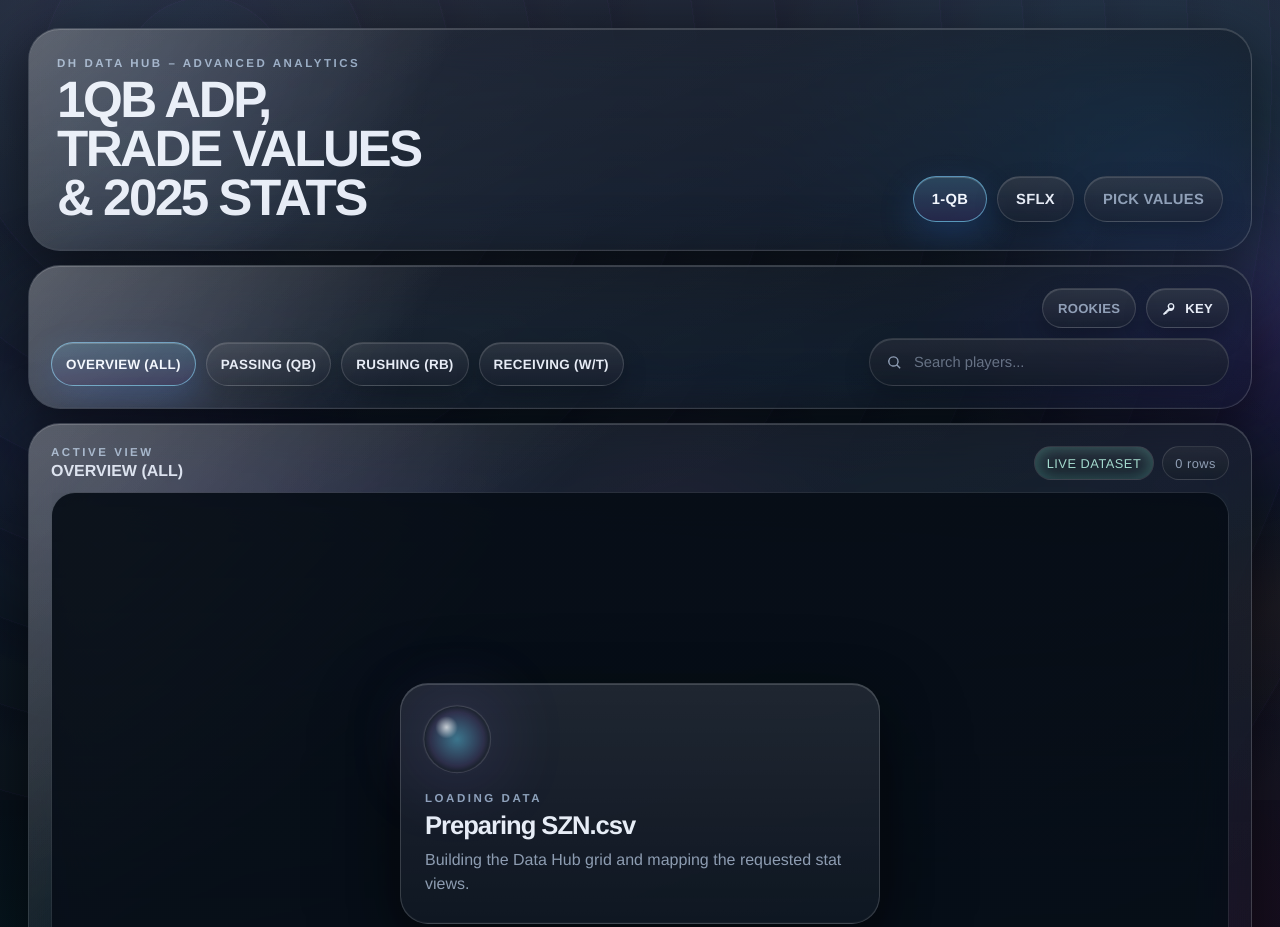
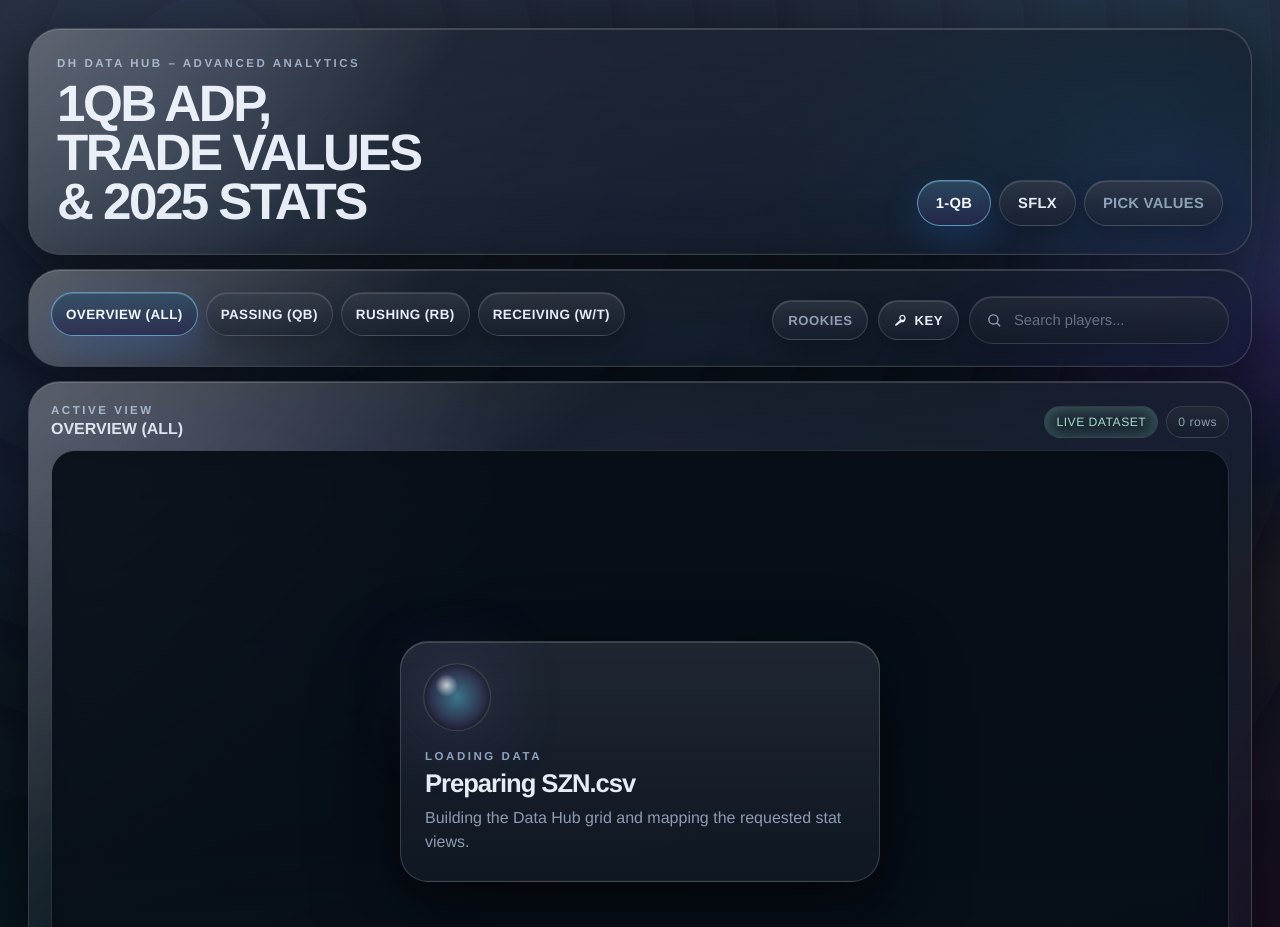
Before and after one commit to oboczarski/StatsPageAG1, a plain HTML site: page index.html in a window 1280 px wide. Shown: the top 927 px of the page. Drawn offline with Linux system fonts and the light colour scheme; a web font is replaced by a local one.

Commit message:
Refactor layout and styles for control elements and tabs in DH Data Hub interface

```diff
--- a/index.html
+++ b/index.html
@@ -35,6 +35,7 @@
           </h1>
         </div>
 
+        <div class="control-rail">
           <div class="top-tabs" role="tablist" aria-label="League format">
             <button
               type="button"
@@ -58,10 +59,12 @@
               PICK VALUES
             </button>
           </div>
+        </div>
       </section>
 
       <section class="controls-shell glass-panel" aria-label="Filters and controls">
         <div class="controls-cluster">
+          <div class="control-rail control-rail--category">
             <div class="category-row" role="tablist" aria-label="Stat categories">
               <button
                 type="button"
@@ -100,7 +103,9 @@
                 RECEIVING (W/T)
               </button>
             </div>
+          </div>
 
+          <div class="control-rail control-rail--subfilters">
             <div
               id="receiving-subfilters"
               class="receiving-subfilters"
@@ -123,6 +128,7 @@
               >
                 TE
               </button>
+            </div>
           </div>
         </div>
 
--- a/styles.css
+++ b/styles.css
@@ -154,8 +154,13 @@ body::after {
 
 .hero-shell {
   display: grid;
-  gap: 20px;
-  padding: 18px;
+  gap: 14px;
+  padding: 15px;
+}
+
+.hero-copy {
+  display: grid;
+  gap: 4px;
 }
 
 .eyebrow,
@@ -170,20 +175,64 @@ body::after {
 
 .page-title {
   margin: 6px 0 0;
-  max-width: 14ch;
-  font-size: clamp(1.7rem, 4vw, 3.5rem);
-  line-height: 0.96;
+  max-width: none;
+  font-size: clamp(1.52rem, 6.3vw, 3.5rem);
+  line-height: 0.98;
   letter-spacing: -0.05em;
   text-wrap: balance;
 }
 
+.control-rail {
+  position: relative;
+}
+
+.control-rail::before,
+.control-rail::after {
+  content: "";
+  position: absolute;
+  top: 0;
+  bottom: 0;
+  width: 18px;
+  pointer-events: none;
+  z-index: 1;
+}
+
+.control-rail::before {
+  left: 0;
+  background: linear-gradient(90deg, rgba(11, 20, 33, 0.76), rgba(11, 20, 33, 0));
+}
+
+.control-rail::after {
+  right: 0;
+  background: linear-gradient(90deg, rgba(11, 20, 33, 0), rgba(11, 20, 33, 0.82));
+}
+
 .top-tabs,
-.utility-row,
 .category-row,
 .receiving-subfilters {
   display: flex;
-  flex-wrap: wrap;
-  gap: 10px;
+  flex-wrap: nowrap;
+  gap: 8px;
+  overflow-x: auto;
+  overflow-y: hidden;
+  scrollbar-width: none;
+  -ms-overflow-style: none;
+  padding: 2px 1px 1px;
+  margin: 0 -1px;
+  scroll-snap-type: x proximity;
+}
+
+.top-tabs::-webkit-scrollbar,
+.category-row::-webkit-scrollbar,
+.receiving-subfilters::-webkit-scrollbar {
+  display: none;
+}
+
+.utility-row {
+  display: flex;
+  flex-wrap: nowrap;
+  gap: 8px;
+  align-items: center;
 }
 
 .top-tab,
@@ -212,6 +261,9 @@ body::after {
   box-shadow:
     inset 0 1px 0 rgba(255, 255, 255, 0.12),
     0 10px 24px rgba(0, 0, 0, 0.24);
+  flex: 0 0 auto;
+  white-space: nowrap;
+  scroll-snap-align: start;
 }
 
 .top-tab:hover,
@@ -240,9 +292,9 @@ body::after {
 
 .top-tab,
 .top-pill {
-  min-height: 46px;
-  padding: 0 18px;
-  font-size: 0.92rem;
+  min-height: 42px;
+  padding: 0 15px;
+  font-size: 0.82rem;
 }
 
 .top-tab.is-active,
@@ -271,61 +323,60 @@ body::after {
 .controls-shell {
   margin-top: 14px;
   display: grid;
-  gap: 16px;
-  padding: 14px;
+  gap: 12px;
+  padding: 12px;
 }
 
 .controls-cluster {
   display: grid;
-  gap: 10px;
+  gap: 8px;
 }
 
 .category-chip {
-  min-height: 44px;
-  padding: 0 14px;
-  font-size: 0.84rem;
+  min-height: 38px;
+  padding: 0 12px;
+  font-size: 0.76rem;
+  letter-spacing: 0.03em;
 }
 
 .receiving-subfilters {
-  min-height: 40px;
+  min-height: 34px;
   align-items: center;
 }
 
 .subfilter-chip {
-  min-height: 36px;
-  min-width: 62px;
-  padding: 0 14px;
-  font-size: 0.8rem;
-}
-
-.utility-row {
-  align-items: center;
+  min-height: 32px;
+  min-width: 52px;
+  padding: 0 12px;
+  font-size: 0.74rem;
 }
 
 .mini-chip {
-  min-height: 40px;
-  padding: 0 15px;
-  font-size: 0.82rem;
+  min-height: 38px;
+  padding: 0 12px;
+  font-size: 0.74rem;
+  letter-spacing: 0.04em;
 }
 
 .mini-chip--icon {
   display: inline-flex;
   align-items: center;
-  gap: 8px;
+  gap: 6px;
 }
 
 .mini-chip__icon {
-  width: 15px;
-  height: 15px;
+  width: 14px;
+  height: 14px;
   fill: currentColor;
 }
 
 .search-shell {
   position: relative;
-  flex: 1 1 100%;
+  flex: 1 1 auto;
+  min-width: 0;
   display: flex;
   align-items: center;
-  min-height: 46px;
+  min-height: 40px;
   border: 1px solid rgba(255, 255, 255, 0.12);
   border-radius: 999px;
   background:
@@ -338,21 +389,21 @@ body::after {
 
 .search-shell__icon {
   position: absolute;
-  left: 16px;
-  width: 17px;
-  height: 17px;
+  left: 14px;
+  width: 15px;
+  height: 15px;
   fill: rgba(189, 206, 232, 0.72);
 }
 
 .search-shell__input {
   width: 100%;
-  min-height: 46px;
-  padding: 0 16px 0 44px;
+  min-height: 40px;
+  padding: 0 14px 0 40px;
   border: 0;
   background: transparent;
   color: var(--text-primary);
   font: inherit;
-  font-size: 0.92rem;
+  font-size: 0.84rem;
 }
 
 .search-shell__input::placeholder {
@@ -365,7 +416,7 @@ body::after {
 
 .grid-shell {
   margin-top: 14px;
-  padding: 14px;
+  padding: 12px;
 }
 
 .grid-shell__meta {
@@ -388,7 +439,7 @@ body::after {
   display: inline-flex;
   flex-wrap: wrap;
   align-items: center;
-  justify-content: flex-end;
+  justify-content: flex-start;
   gap: 8px;
 }
 
@@ -396,15 +447,15 @@ body::after {
 .meta-count {
   display: inline-flex;
   align-items: center;
-  min-height: 34px;
-  padding: 0 12px;
+  min-height: 32px;
+  padding: 0 11px;
   border-radius: 999px;
   border: 1px solid rgba(255, 255, 255, 0.12);
   background:
     linear-gradient(180deg, rgba(255, 255, 255, 0.08), rgba(255, 255, 255, 0.025)),
     rgba(10, 18, 30, 0.5);
   color: var(--text-secondary);
-  font-size: 0.8rem;
+  font-size: 0.76rem;
   letter-spacing: 0.04em;
 }
 
@@ -722,21 +773,96 @@ body::after {
   .hero-shell {
     grid-template-columns: minmax(0, 1fr) auto;
     align-items: end;
+    gap: 20px;
     padding: 24px;
+  }
+
+  .page-title {
+    max-width: 14ch;
+    font-size: clamp(1.7rem, 4vw, 3.5rem);
+    line-height: 0.96;
+  }
+
+  .top-tabs,
+  .category-row,
+  .receiving-subfilters {
+    flex-wrap: wrap;
+    overflow: visible;
+    padding: 0;
+    margin: 0;
+    scroll-snap-type: none;
+  }
+
+  .control-rail::before,
+  .control-rail::after {
+    display: none;
   }
 
   .controls-shell {
     grid-template-columns: minmax(0, 1fr) auto;
     align-items: end;
+    gap: 16px;
     padding: 18px;
   }
 
   .utility-row {
+    display: flex;
+    gap: 10px;
     justify-content: flex-end;
   }
 
+  .top-tab,
+  .top-pill {
+    min-height: 46px;
+    padding: 0 18px;
+    font-size: 0.92rem;
+  }
+
+  .category-chip {
+    min-height: 44px;
+    padding: 0 14px;
+    font-size: 0.84rem;
+  }
+
+  .receiving-subfilters {
+    min-height: 40px;
+  }
+
+  .subfilter-chip {
+    min-height: 36px;
+    min-width: 62px;
+    padding: 0 14px;
+    font-size: 0.8rem;
+  }
+
+  .mini-chip {
+    min-height: 40px;
+    padding: 0 15px;
+    font-size: 0.82rem;
+  }
+
+  .mini-chip--ghost,
+  .mini-chip--icon,
   .search-shell {
+    grid-column: auto;
+  }
+
+  .search-shell {
+    justify-content: flex-end;
     flex: 0 1 360px;
+    min-height: 46px;
+  }
+
+  .search-shell__icon {
+    left: 16px;
+    width: 17px;
+    height: 17px;
+  }
+
+  .search-shell__input {
+    min-height: 46px;
+    padding: 0 16px 0 44px;
+    font-size: 0.92rem;
   }
 
   .grid-shell {
```
Lines whose indentation alone changed are shown as unchanged.
